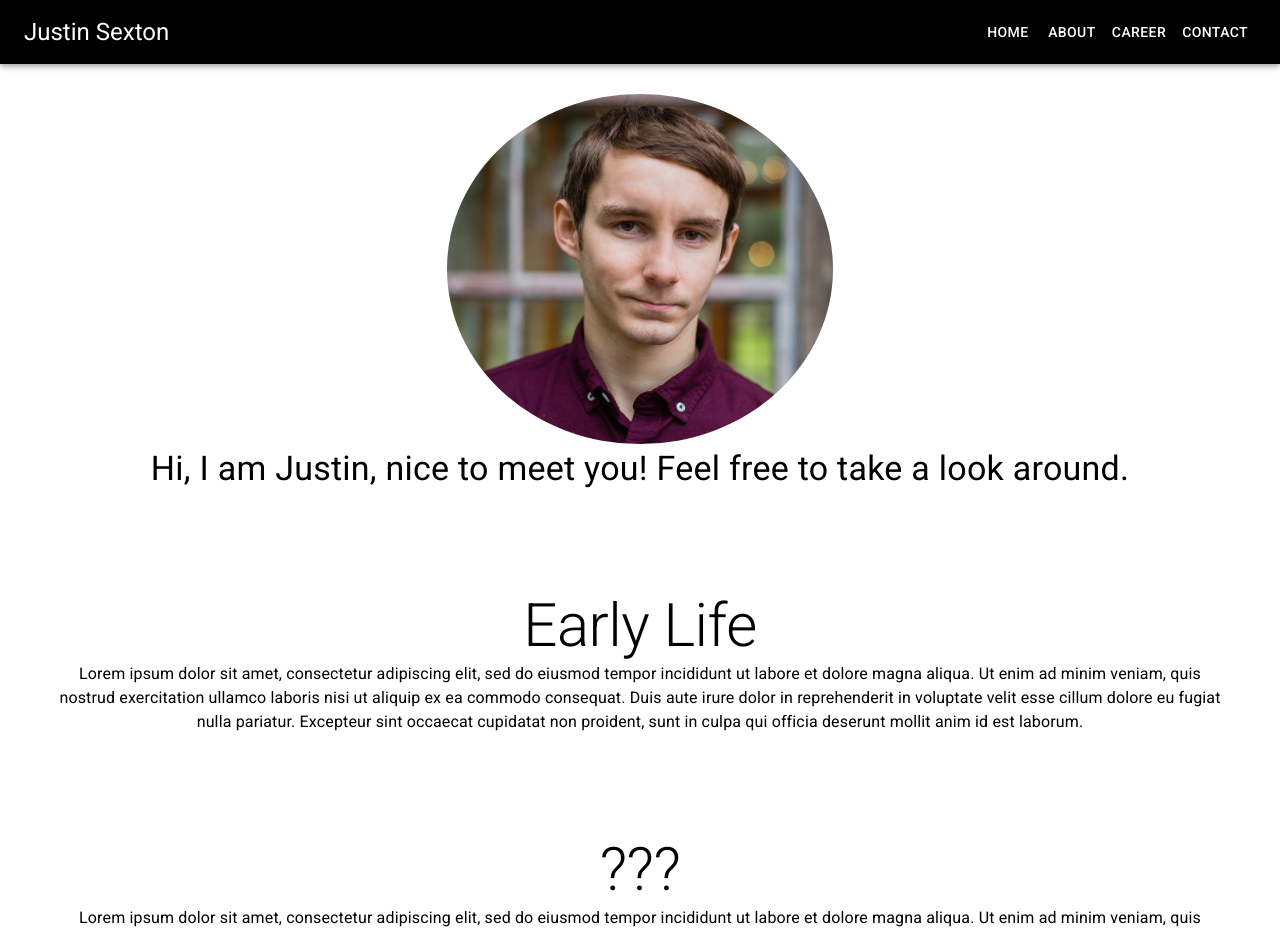
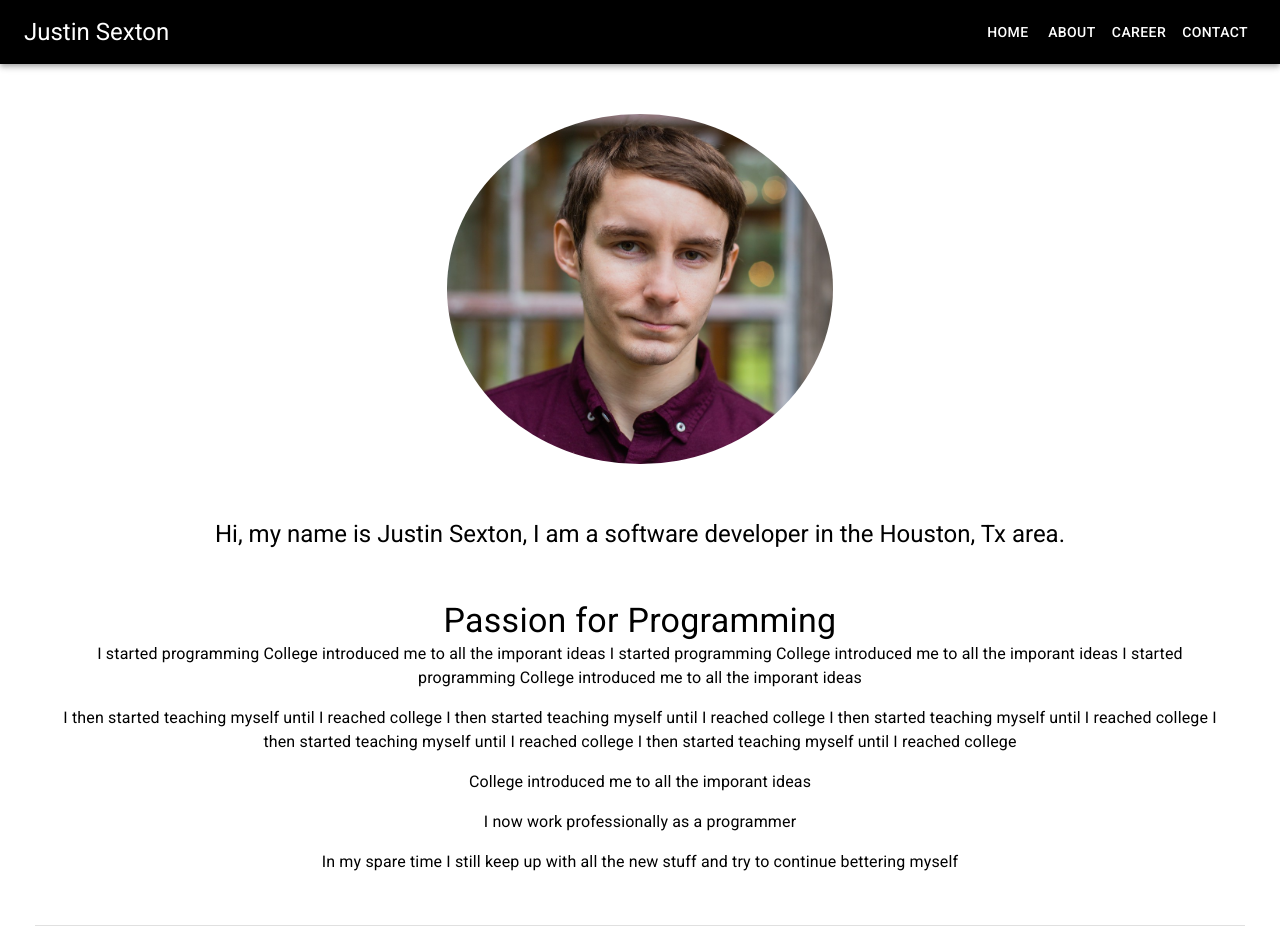
Before and after one commit to jsexton-portfolio/portfolio-website, a React (Create React App) app: page /about in a window 1280 px wide. Shown: the top 933 px of the page. Built offline with nearby package versions, Linux system fonts and the light colour scheme.

Commit message:
Added about content skeleton

```diff
--- a/src/components/About/About.js
+++ b/src/components/About/About.js
@@ -1,6 +1,6 @@
 import { Container, Typography } from '@material-ui/core'
 import React from 'react'
-import Portrait from './Portrait/Portrait'
+import { Portrait } from './Portrait/Portrait'
 import { useStyles } from './style'
 
 export const About = () => {
@@ -8,49 +8,39 @@ export const About = () => {
 
   return (
     <Container className={classes.root}>
-      <Container>
+      <Container className={classes.container}>
         <Portrait src="/justin.jpg" alt="Justin" />
-        <Typography variant="h4">
-          Hi, I am Justin, nice to meet you! Feel free to take a look around.
+      </Container>
+
+      <Container className={classes.container}>
+        <Typography variant="h5">
+          Hi, my name is Justin Sexton, I am a software developer in the
+          Houston, Tx area.
         </Typography>
       </Container>
 
-      <Container className={classes.sectionContainer}>
-        <Typography variant="h2">Early Life</Typography>
+      <Container className={classes.container}>
+        <Typography variant="h4">Passion for Programming</Typography>
         <Typography paragraph>
-          Lorem ipsum dolor sit amet, consectetur adipiscing elit, sed do
-          eiusmod tempor incididunt ut labore et dolore magna aliqua. Ut enim ad
-          minim veniam, quis nostrud exercitation ullamco laboris nisi ut
-          aliquip ex ea commodo consequat. Duis aute irure dolor in
-          reprehenderit in voluptate velit esse cillum dolore eu fugiat nulla
-          pariatur. Excepteur sint occaecat cupidatat non proident, sunt in
-          culpa qui officia deserunt mollit anim id est laborum.
+          I started programming College introduced me to all the imporant ideas
+          I started programming College introduced me to all the imporant ideas
+          I started programming College introduced me to all the imporant ideas
         </Typography>
-      </Container>
-
-      <Container className={classes.sectionContainer}>
-        <Typography variant="h2">???</Typography>
         <Typography paragraph>
-          Lorem ipsum dolor sit amet, consectetur adipiscing elit, sed do
-          eiusmod tempor incididunt ut labore et dolore magna aliqua. Ut enim ad
-          minim veniam, quis nostrud exercitation ullamco laboris nisi ut
-          aliquip ex ea commodo consequat. Duis aute irure dolor in
-          reprehenderit in voluptate velit esse cillum dolore eu fugiat nulla
-          pariatur. Excepteur sint occaecat cupidatat non proident, sunt in
-          culpa qui officia deserunt mollit anim id est laborum.
+          I then started teaching myself until I reached college I then started
+          teaching myself until I reached college I then started teaching myself
+          until I reached college I then started teaching myself until I reached
+          college I then started teaching myself until I reached college
         </Typography>
-      </Container>
-
-      <Container className={classes.sectionContainer}>
-        <Typography variant="h2">Future Endeavors</Typography>
         <Typography paragraph>
-          Lorem ipsum dolor sit amet, consectetur adipiscing elit, sed do
-          eiusmod tempor incididunt ut labore et dolore magna aliqua. Ut enim ad
-          minim veniam, quis nostrud exercitation ullamco laboris nisi ut
-          aliquip ex ea commodo consequat. Duis aute irure dolor in
-          reprehenderit in voluptate velit esse cillum dolore eu fugiat nulla
-          pariatur. Excepteur sint occaecat cupidatat non proident, sunt in
-          culpa qui officia deserunt mollit anim id est laborum.
+          College introduced me to all the imporant ideas
+        </Typography>
+        <Typography paragraph>
+          I now work professionally as a programmer
+        </Typography>
+        <Typography paragraph>
+          In my spare time I still keep up with all the new stuff and try to
+          continue bettering myself
         </Typography>
       </Container>
     </Container>
--- a/src/components/About/Portrait/Portrait.js
+++ b/src/components/About/Portrait/Portrait.js
@@ -2,7 +2,7 @@ import PropTypes from 'prop-types'
 import React from 'react'
 import { useStyles } from './style'
 
-const Portrait = ({ src, alt }) => {
+export const Portrait = ({ src, alt }) => {
   const classes = useStyles()
 
   return (
@@ -16,5 +16,3 @@ Portrait.propTypes = {
   src: PropTypes.string.isRequired,
   alt: PropTypes.string.isRequired
 }
-
-export default Portrait
--- a/src/components/About/style.js
+++ b/src/components/About/style.js
@@ -2,14 +2,9 @@ import { makeStyles } from '@material-ui/core/styles'
 
 export const useStyles = makeStyles((theme) => ({
   root: {
-    padding: 30,
     textAlign: 'center'
   },
-  sectionContainer: {
-    marginTop: 100
-  },
-  textArea: {
-    padding: 10,
-    marginTop: 100
+  container: {
+    marginTop: 50
   }
 }))
```
